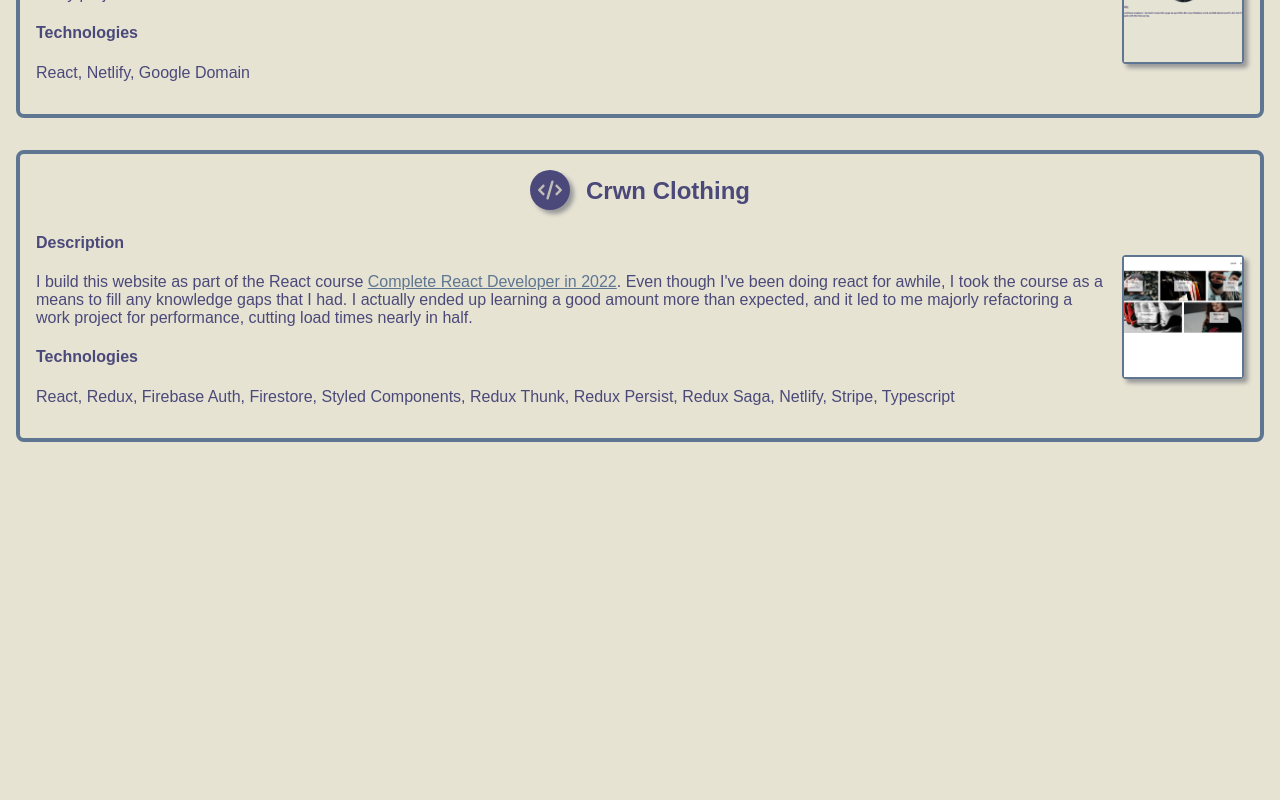
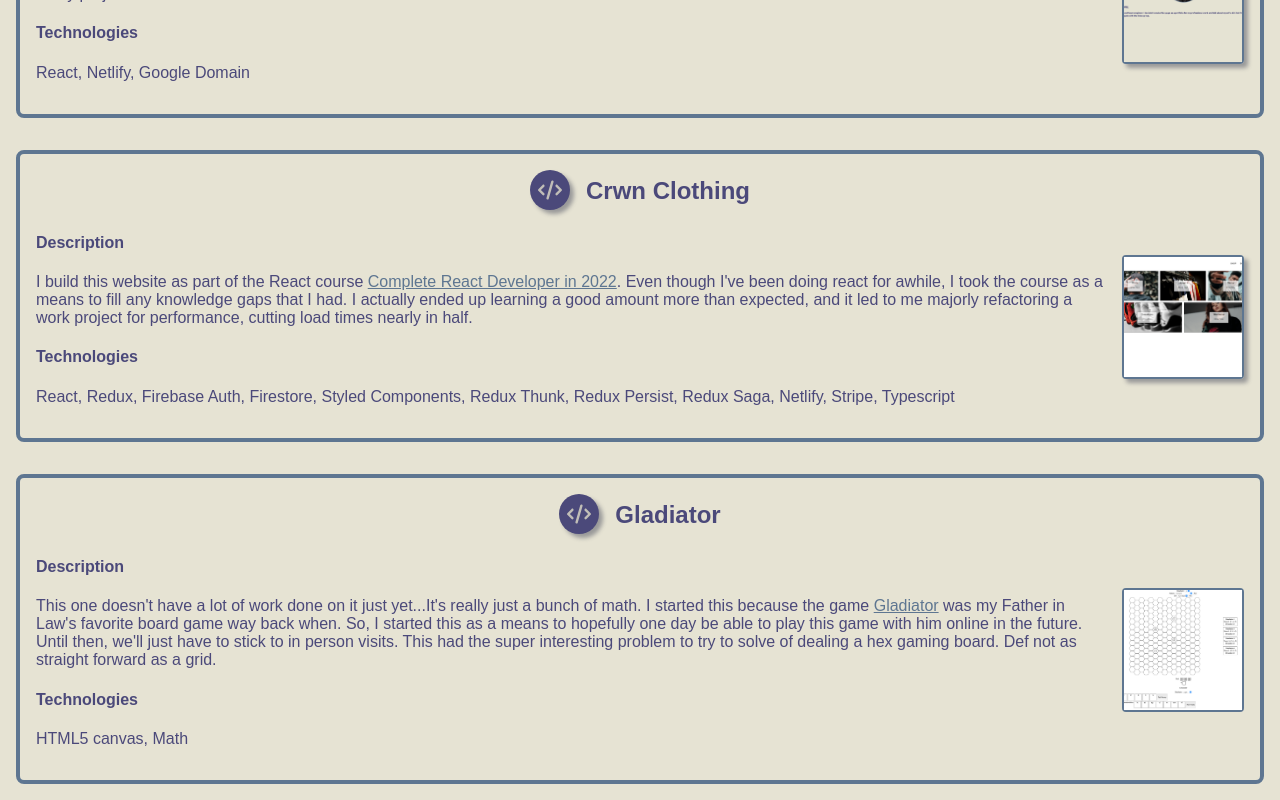
Before and after one commit to sylvandor/portfolio, a React (Create React App) app: page /projects in a window 1280 px wide. Shown: the part 372-1172 px from the top of the page. Before the commit the page ends 830 px from the top, so only its background shows below. Built offline with nearby package versions, Linux system fonts and the light colour scheme; a web font is replaced by a local one.

Commit message:
Add gladiator to projects.
Project not deployed yet.
Will come back to add website once it is deployed.

```diff
--- a/src/components/projects/Project.const.js
+++ b/src/components/projects/Project.const.js
@@ -1,5 +1,6 @@
 import crwnClothing from '../../resources/crwnClothing.png'
 import portfolio from '../../resources/portfolio.png'
+import gladiator from '../../resources/gladiator.png'
 
 export const PROJECTS = {
   portfolio: {
@@ -24,5 +25,15 @@
     image: crwnClothing,
     website: 'https://cerulean-macaron-d14353.netlify.app/'
   },
-
+  gladiator: {
+    title: 'Gladiator',
+    link: 'https://github.com/sylvandor/Gladiator',
+    desc: "This one doesn't have a lot of work done on it just yet...It's really just a bunch of math. I started this " +
+      "because the game <a href='https://boardgamegeek.com/boardgame/1693/gladiator'>Gladiator</a> was my Father in Law's " +
+      "favorite board game way back when. So, I started this as a means to hopefully one day be able to play this game with " +
+      "him online in the future. Until then, we'll just have to stick to in person visits. This had the super interesting " +
+      "problem to try to solve of dealing a hex gaming board. Def not as straight forward as a grid.",
+    tech: 'HTML5 canvas, Math',
+    image: gladiator
+  }
 }
--- a/src/components/projects/Projects.component.jsx
+++ b/src/components/projects/Projects.component.jsx
@@ -44,6 +44,7 @@
   <div className={'projects'}>
     <Project {...PROJECTS.portfolio}/>
     <Project {...PROJECTS.crwnClothing}/>
+    <Project {...PROJECTS.gladiator}/>
   </div>
 </div>;
 
```
Also changed, not shown: src/resources/gladiator.png (added).
